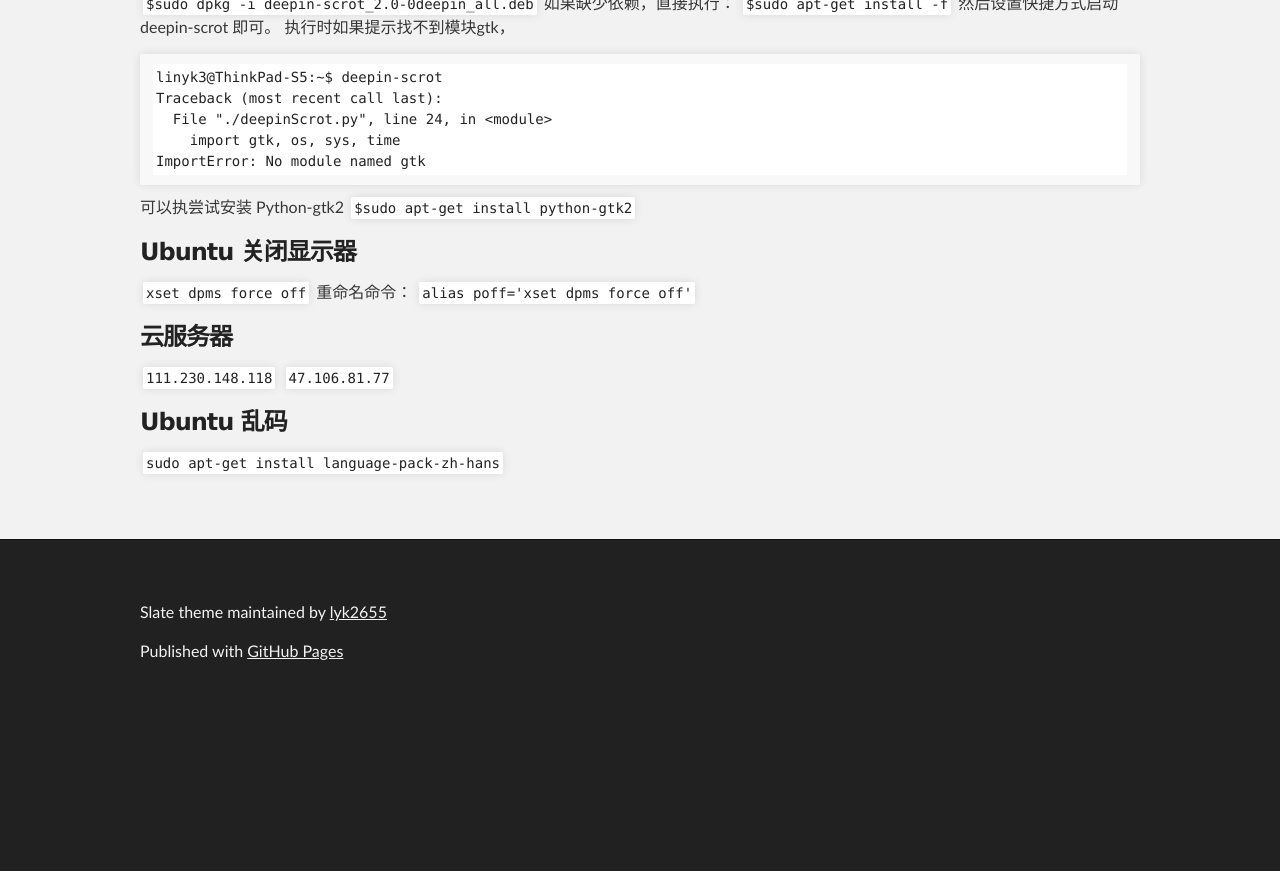
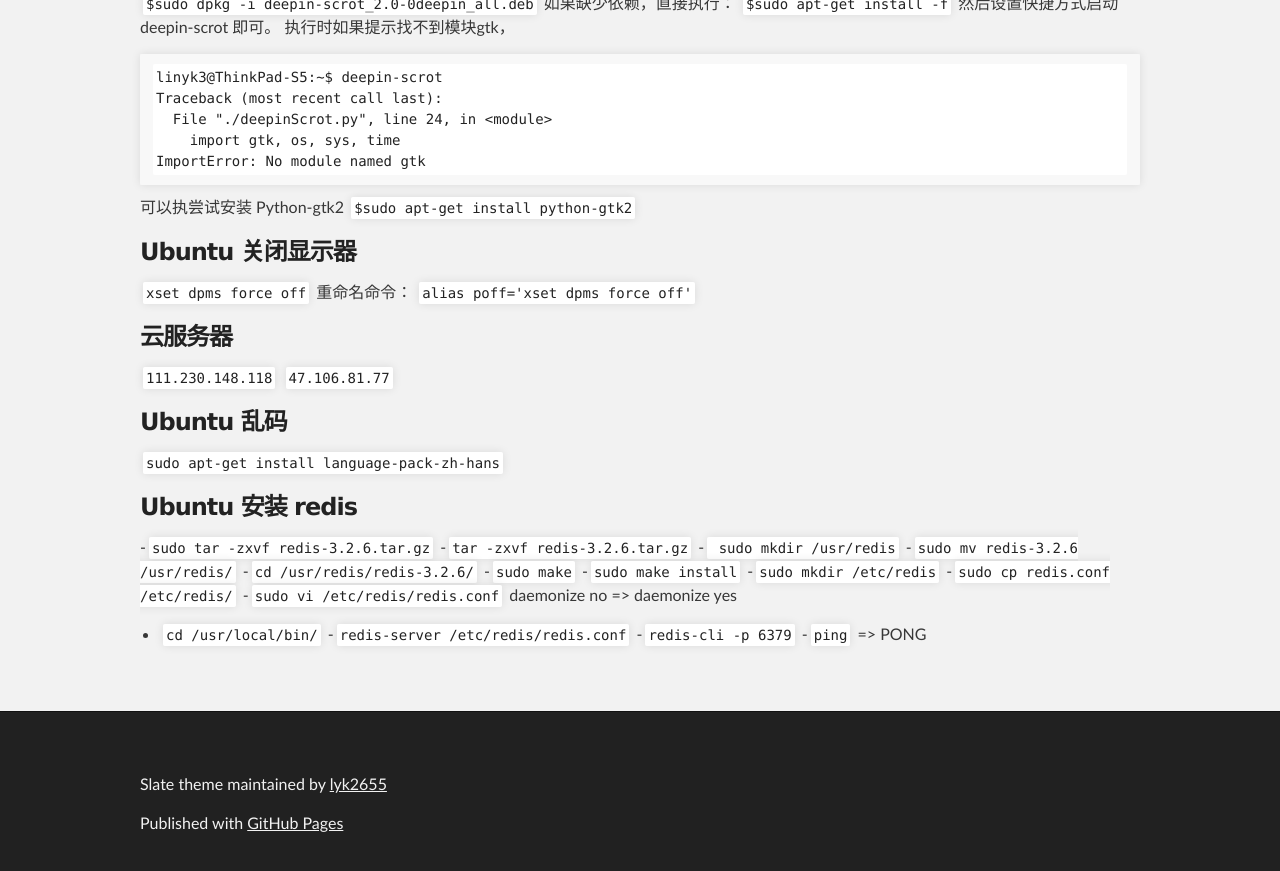
Before and after one commit to lyk2655/hello-world, a Jekyll site: the page built from index.md, in a window 1280 px wide and 900 px high, scrolled down 2448 px. Shown: the top 871 px of the window. Built offline with Jekyll 4.4.1, drawn with Linux system fonts in a browser that asks for light colours; our own code applies the rules of GitHub Pages for plain Markdown files; before the commit the page ends 3176 px from its top, so only the background shows below that.

Commit message:
Ubuntu 安装 Redis

```diff
--- a/index.md
+++ b/index.md
@@ -133,3 +133,20 @@ ImportError: No module named gtk
 
 ### Ubuntu 乱码
 `sudo apt-get install language-pack-zh-hans`
+
+
+### Ubuntu 安装 redis
+ -`sudo tar -zxvf redis-3.2.6.tar.gz`
+ -`tar -zxvf redis-3.2.6.tar.gz`
+ -` sudo mkdir /usr/redis`
+ -`sudo mv redis-3.2.6 /usr/redis/`
+ -`cd /usr/redis/redis-3.2.6/`
+ -`sudo make`
+ -`sudo make install`
+ -`sudo mkdir /etc/redis`
+ -`sudo cp redis.conf /etc/redis/`
+ -`sudo vi /etc/redis/redis.conf` daemonize no  => daemonize  yes
+ - `cd /usr/local/bin/`
+ -`redis-server /etc/redis/redis.conf`
+ -`redis-cli -p 6379`
+ -`ping` => PONG
```
